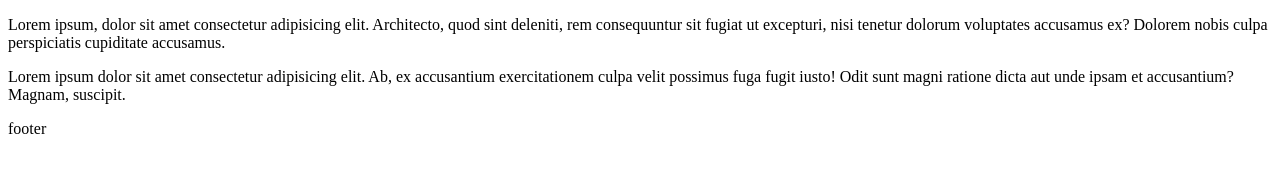
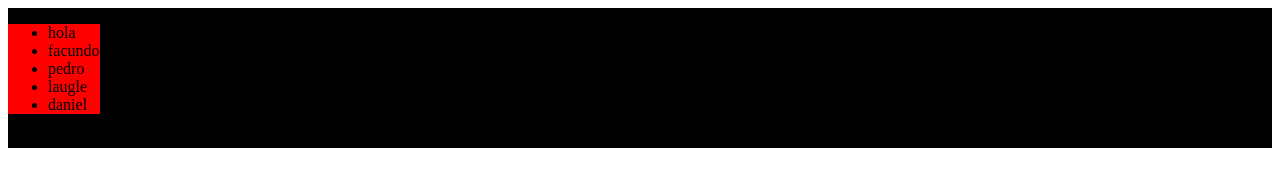
Before and after one commit to FacuL88/Portfolio, a website: page index.html in a window 1280 px wide. Drawn offline with nearby package versions, Linux system fonts and the light colour scheme; files that its build step writes are made by us from their sources.

Commit message:
primera prueba

```diff
--- a/index.html
+++ b/index.html
@@ -9,11 +9,20 @@
 </head>
 <body>
     <div class="container">
-        <main class="flex_items main">
-            <p>Lorem ipsum, dolor sit amet consectetur adipisicing elit. Architecto, quod sint deleniti, rem consequuntur sit fugiat ut excepturi, nisi tenetur dolorum voluptates accusamus ex? Dolorem nobis culpa perspiciatis cupiditate accusamus.</p>
-            <p>Lorem ipsum dolor sit amet consectetur adipisicing elit. Ab, ex accusantium exercitationem culpa velit possimus fuga fugit iusto! Odit sunt magni ratione dicta aut unde ipsam et accusantium? Magnam, suscipit.</p>
-        </main>
-        <footer class="flex_items footer">footer</footer>
+        <div class="row">
+            <div class="col col-main">
+                <ul>
+                    <li>hola</li>
+                    <li>facundo</li>
+                    <li>pedro</li>
+                    <li>laugle</li>
+                    <li>daniel</li>
+                </ul>
+            </div>
+            <div class="col">
+                articulo
+            </div>
+        </div>
     </div>
 </body>
 </html>
--- a/scss/estilos.scss
+++ b/scss/estilos.scss
@@ -0,0 +1,8 @@
+.container {
+    display: flex;
+    background: black;
+
+   .col-main {
+       background-color: red;
+   }
+}
```
Also changed, not shown: css/estilos.css.
